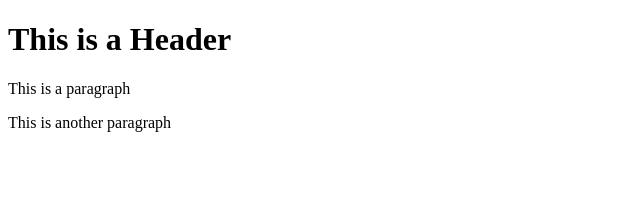
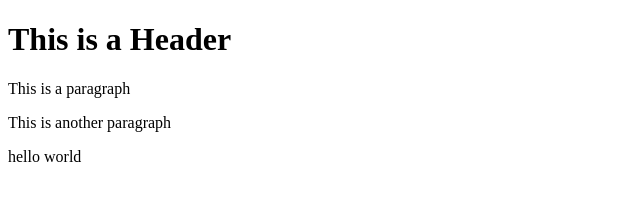
Before and after one commit to ebutler10/git-test, a website: page index.html in a window 1280 px wide. Shown: the full height of the page, 0-640 px from the left. Drawn offline with Linux system fonts and the light colour scheme.

Commit message:
using NPM

```diff
--- a/index.html
+++ b/index.html
@@ -4,5 +4,6 @@
         <h1>This is a Header</h1>
         <p>This is a paragraph</p>
         <p>This is another paragraph</p>
+        <p>hello world</p>
     </body>
 </html>
```
Also changed, not shown: package.json (added, +24 -0 lines), 2 other files.
